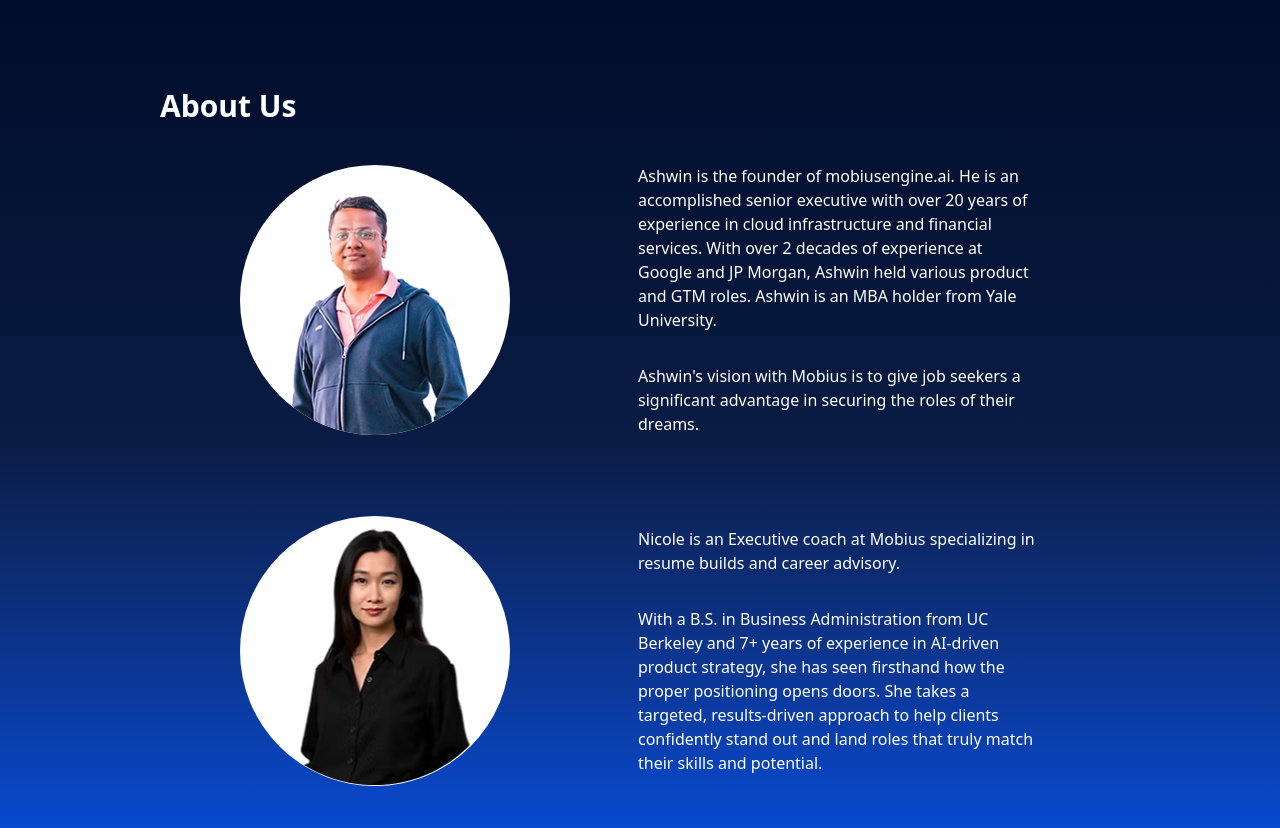
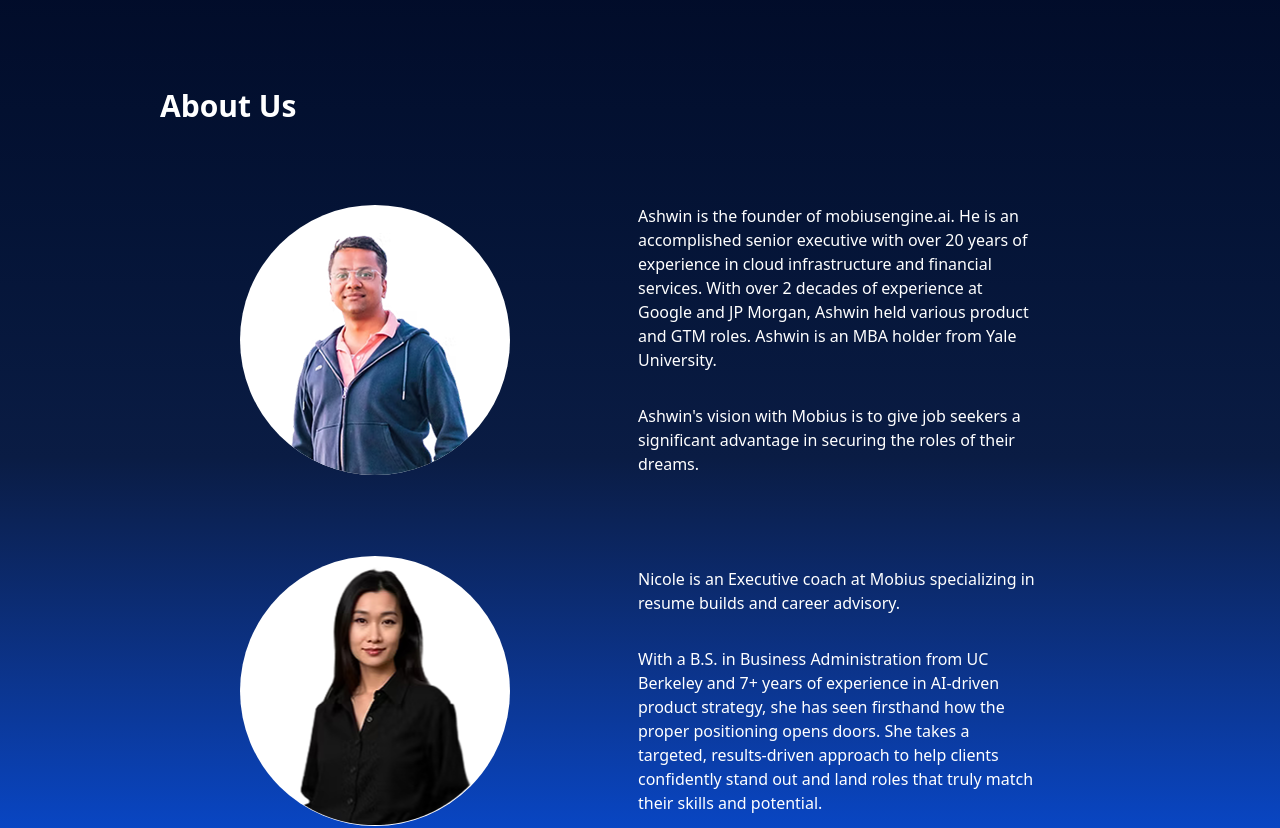
Before and after one commit to MohdFahad1/Mobius-assignment, a React (Vite) app: page / in a window 1280 px wide. Shown: the part 1000-1828 px from the top of the page. Built offline with nearby package versions, Linux system fonts and the light colour scheme.

Commit message:
feat: Added animation to about us section

```diff
--- a/src/components/Home/About.jsx
+++ b/src/components/Home/About.jsx
@@ -1,8 +1,44 @@
 import React from "react";
+import { motion } from "framer-motion";
 import ashwin from "../../assets/ashwin.png";
 import nicole from "../../assets/nicole.png";
 
-const About = () => {
+const slideInLeft = {
+  hidden: { opacity: 0, x: -100 },
+  visible: {
+    opacity: 1,
+    x: 0,
+    transition: { duration: 0.8, ease: "easeOut" },
+  },
+};
+
+const slideInRight = {
+  hidden: { opacity: 0, x: 100 },
+  visible: {
+    opacity: 1,
+    x: 0,
+    transition: { duration: 0.8, ease: "easeOut" },
+  },
+};
+
+const profiles = [
+  {
+    id: 1,
+    img: ashwin,
+    alt: "Ashwin",
+    bio1: "Ashwin is the founder of mobiusengine.ai. He is an accomplished senior executive with over 20 years of experience in cloud infrastructure and financial services. With over 2 decades of experience at Google and JP Morgan, Ashwin held various product and GTM roles. Ashwin is an MBA holder from Yale University.",
+    bio2: "Ashwin's vision with Mobius is to give job seekers a significant advantage in securing the roles of their dreams.",
+  },
+  {
+    id: 2,
+    img: nicole,
+    alt: "Nicole",
+    bio1: "Nicole is an Executive coach at Mobius specializing in resume builds and career advisory.",
+    bio2: "With a B.S. in Business Administration from UC Berkeley and 7+ years of experience in AI-driven product strategy, she has seen firsthand how the proper positioning opens doors. She takes a targeted, results-driven approach to help clients confidently stand out and land roles that truly match their skills and potential.",
+  },
+];
+
+export default function About() {
   return (
     <div
       className="
@@ -16,57 +52,41 @@
       </h1>
 
       <div className="space-y-16">
-        {/* ASHWIN */}
-        <div className="flex flex-col md:flex-row gap-10 md:gap-32 px-4 sm:px-20 md:px-20 mt-10 items-center">
-          <div className="bg-white rounded-full relative w-[200px] h-[200px] md:w-[270px] md:h-[270px] overflow-hidden p-3">
-            <img
-              src={ashwin}
-              alt="Ashwin"
-              className="absolute sm:bottom-0 left-1/2 transform -translate-x-1/2 object-contain"
-            />
+        {profiles.map((p) => (
+          <div
+            key={p.id}
+            className="flex flex-col md:flex-row gap-10 md:gap-32 px-4 sm:px-20 md:px-20 mt-10 md:mt-20 items-center"
+          >
+            {/* Image */}
+            <motion.div
+              className="bg-white rounded-full relative w-[200px] h-[200px] md:w-[270px] md:h-[270px] overflow-hidden p-3"
+              variants={slideInLeft}
+              initial="hidden"
+              whileInView="visible"
+              viewport={{ once: true, amount: 0.3 }}
+            >
+              <img
+                src={p.img}
+                alt={p.alt}
+                className="absolute bottom-0 left-1/2 transform -translate-x-1/2 object-contain"
+              />
+            </motion.div>
+
+            {/* Text  */}
+            <motion.div
+              className="w-full md:w-1/2 text-white flex flex-col"
+              variants={slideInRight}
+              initial="hidden"
+              whileInView="visible"
+              viewport={{ once: true, amount: 0.3 }}
+            >
+              <p className="mb-8">{p.bio1}</p>
+              <p>{p.bio2}</p>
+            </motion.div>
           </div>
-          <div className="w-full md:w-1/2 text-white flex flex-col">
-            <p className="mb-8">
-              Ashwin is the founder of mobiusengine.ai. He is an accomplished
-              senior executive with over 20 years of experience in cloud
-              infrastructure and financial services. With over 2 decades of
-              experience at Google and JP Morgan, Ashwin held various product
-              and GTM roles. Ashwin is an MBA holder from Yale University.
-            </p>
-            <p>
-              Ashwin's vision with Mobius is to give job seekers a significant
-              advantage in securing the roles of their dreams.
-            </p>
-          </div>
-        </div>
-
-        {/* NICOLE */}
-        <div className="flex flex-col md:flex-row gap-10 md:gap-32 px-4 sm:px-20 md:px-20 mt-10 md:mt-20 items-center">
-          <div className="bg-white rounded-full relative w-[200px] h-[200px] md:w-[270px] md:h-[270px] overflow-hidden p-3">
-            <img
-              src={nicole}
-              alt="Nicole"
-              className="absolute bottom-0 left-1/2 transform -translate-x-1/2 object-contain"
-            />
-          </div>
-          <div className="w-full md:w-1/2 text-white flex flex-col">
-            <p className="mb-8">
-              Nicole is an Executive coach at Mobius specializing in resume
-              builds and career advisory.
-            </p>
-            <p>
-              With a B.S. in Business Administration from UC Berkeley and 7+
-              years of experience in AI-driven product strategy, she has seen
-              firsthand how the proper positioning opens doors. She takes a
-              targeted, results-driven approach to help clients confidently
-              stand out and land roles that truly match their skills and
-              potential.
-            </p>
-          </div>
-        </div>
+        ))}
       </div>
 
-      {/* Footer links */}
       <div className="text-white mt-10 flex flex-col md:flex-row md:space-x-12 items-center">
         <p className="ml-0 md:ml-16 mb-3 md:mb-0 hover:underline cursor-pointer">
           Learn more about our Board of Advisors​ ↗
@@ -77,6 +97,4 @@
       </div>
     </div>
   );
-};
-
-export default About;
+}
```
